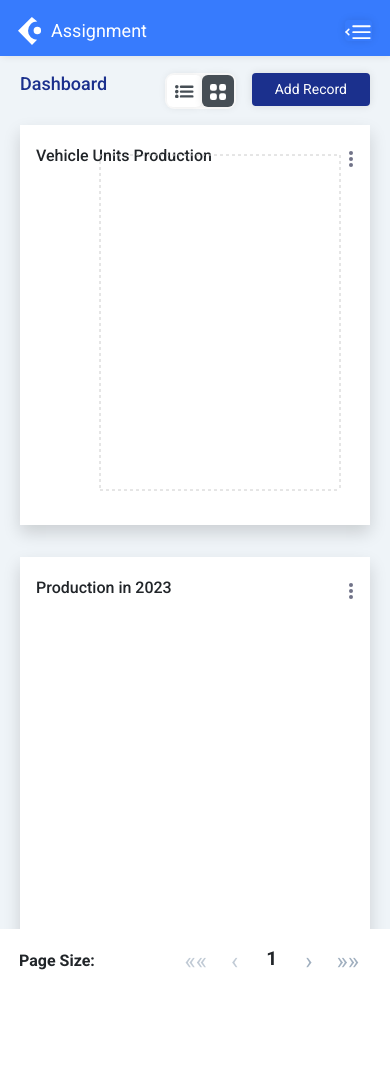
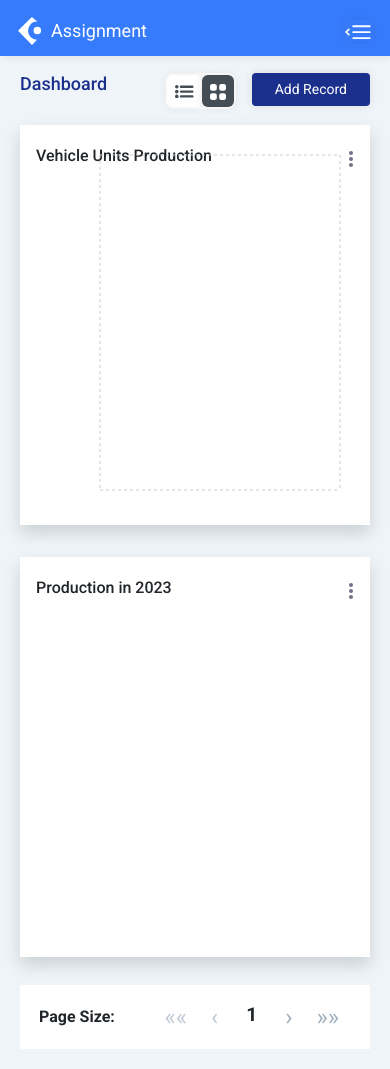
Before and after one commit to laraib-fatima-projects/React-deployment, a React (Vite) app: page / in a window 390 px wide. Before the commit the page ends 993 px from the top, so only its background shows below. Built offline with nearby package versions, Linux system fonts and the light colour scheme.

Commit message:
latest code

```diff
--- a/src/assets/scss/_partials/components/_pagination.scss
+++ b/src/assets/scss/_partials/components/_pagination.scss
@@ -7,11 +7,12 @@
 
     @media (max-width:991px) {
         background-color: map-get($colors, 'tint');
-
+        position: relative;
         bottom: 0;
         width: 100%;
         left: 0;
         padding: 0 19px;
+        margin-top: 12px;
     }
 
     @media (max-width:425px) {
```
